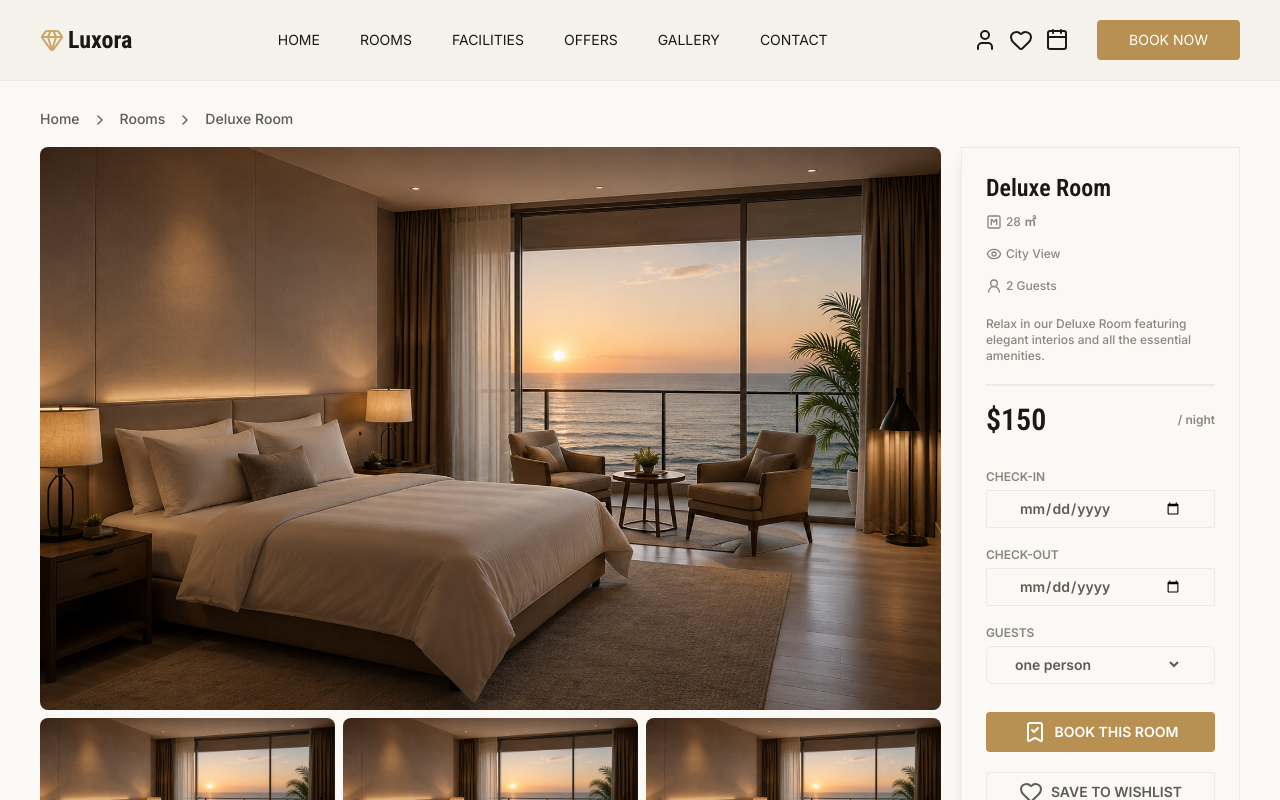
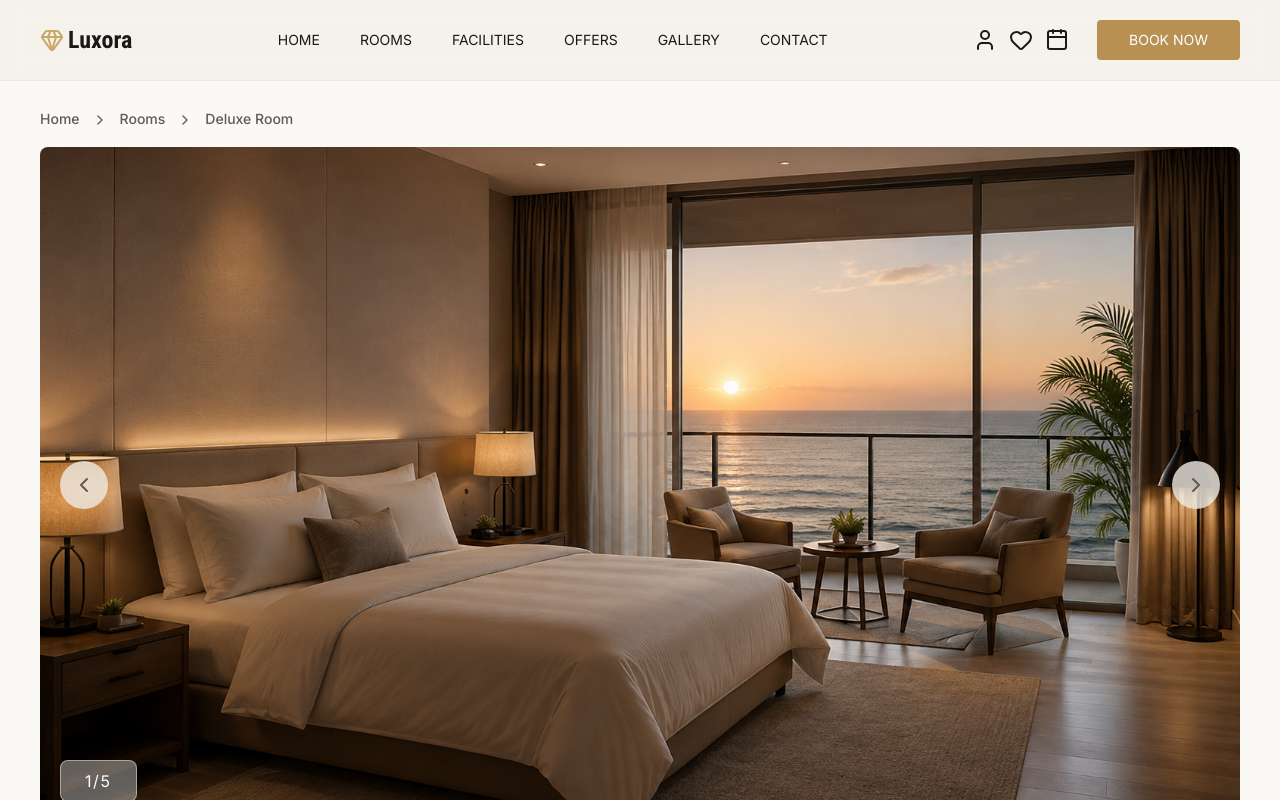
Before and after one commit to FreezyNBE/luxora, a Next.js app: page /rooms/test in a window 1280 px wide. Shown: the top 800 px of the page. Built offline with nearby package versions, Linux system fonts and the light colour scheme.

Commit message:
added slider for images with smooth transition between them

```diff
--- a/app/(pages)/rooms/[slug]/page.tsx
+++ b/app/(pages)/rooms/[slug]/page.tsx
@@ -1,3 +1,4 @@
+import ImageSlider from "@/app/components/core/ImageSlider";
 import { Button, ButtonOutline } from "@/app/components/misc/Button";
 import {
     AlarmClock,
@@ -22,15 +23,13 @@ import {
 
 export default function RoomPage() {
     return (
-        <div className="w-full flex flex-col xl:flex-row gap-5 py-2 overflow-hidden">
+        <div className="w-full flex flex-col 2xl:flex-row gap-5 py-2 overflow-hidden">
             {/* Content Left */}
             <div className="flex flex-col">
                 {/* Sliding images */}
                 <div className="w-full h-full flex flex-col items-center justify-center 2xl:flex-row gap-x-3 overflow-hidden">
                     {/* Big image sliding */}
-                    <div className="w-full h-full">
-                        <img src="/img/hero.png" alt="" className="w-full h-full object-cover rounded-lg" />
-                    </div>
+                    <ImageSlider />
 
                     {/* Small images top-bottom */}
                     <div className="h-full mt-2 2xl:mt-0">
@@ -43,7 +42,7 @@ export default function RoomPage() {
                 </div>
 
                 {/* Informations */}
-                <div className="py-8">
+                <div className="pt-8">
                     <div className="flex flex-col xl:flex-row gap-5">
                         <div className="w-full max-w-4xl">
                             {/* About current item */}
@@ -142,8 +141,8 @@ export default function RoomPage() {
             </div>
 
             {/* Content Right */}
-            <div className="w-full xl:max-w-sm">
-                <div className="border border-border-light shadow-lg p-6">
+            <div className="w-full 2xl:max-w-sm">
+                <div className="border border-border-light shadow-lg rounded-lg p-6">
                     <section className="w-full flex flex-col items-start justify-center">
                         <h1 className="text-2xl font-semibold">Deluxe Room</h1>
                         <div className="flex flex-col 2xl:flex-row gap-x-8 gap-y-2 mt-1">
--- /dev/null
+++ b/app/components/core/ImageSlider.tsx
@@ -0,0 +1,120 @@
+"use client";
+
+import { ChevronLeft, ChevronRight } from "lucide-react";
+import Image from "next/image";
+import { useState } from "react";
+
+type Direction = "next" | "prev";
+
+export default function ImageSlider() {
+    const images = [
+        "/img/hero.png",
+        "https://images.pexels.com/photos/12489187/pexels-photo-12489187.jpeg",
+        "https://images.pexels.com/photos/39040572/pexels-photo-39040572.jpeg",
+        "https://images.pexels.com/photos/34672504/pexels-photo-34672504.jpeg",
+        "https://images.pexels.com/photos/33105840/pexels-photo-33105840.jpeg",
+    ];
+
+    const [currentIndex, setCurrentIndex] = useState(0);
+    const [incomingIndex, setIncomingIndex] = useState<number | null>(null);
+
+    const [direction, setDirection] = useState<Direction>("next");
+
+    const isAnimating = incomingIndex !== null;
+
+    const next = () => {
+        if (isAnimating) return;
+
+        const nextIndex = (currentIndex + 1) % images.length;
+
+        setDirection("next");
+        setIncomingIndex(nextIndex);
+    };
+
+    const previous = () => {
+        if (isAnimating) return;
+
+        const previousIndex = (currentIndex - 1 + images.length) % images.length;
+
+        setDirection("prev");
+        setIncomingIndex(previousIndex);
+    };
+
+    const handleAnimationEnd = () => {
+        if (incomingIndex === null) return;
+
+        setCurrentIndex(incomingIndex);
+        setIncomingIndex(null);
+    };
+
+    return (
+        <div className="relative w-full h-full rounded-lg overflow-hidden">
+            {/* Image container */}
+            <div className="relative aspect-video">
+                {/* Current / Old Image */}
+                <div
+                    className={
+                        isAnimating
+                            ? direction === "next"
+                                ? "image-slide-out-left"
+                                : "image-slide-out-right"
+                            : "absolute inset-0"
+                    }
+                >
+                    <Image
+                        src={images[currentIndex]}
+                        alt={`Image ${currentIndex + 1}`}
+                        fill
+                        className="object-cover"
+                        priority
+                    />
+                </div>
+
+                {/* Incoming / New Image */}
+                {incomingIndex !== null && (
+                    <div
+                        onAnimationEnd={handleAnimationEnd}
+                        className={direction === "next" ? "image-slide-in-right" : "image-slide-in-left"}
+                    >
+                        <Image
+                            src={images[incomingIndex]}
+                            alt={`Image ${incomingIndex + 1}`}
+                            fill
+                            className="object-cover"
+                            priority
+                        />
+                    </div>
+                )}
+
+                <div className="w-full absolute top-1/2 -translate-y-1/2 flex items-center justify-between">
+                    {/* Prev */}
+                    <button
+                        className="flex items-center justify-center ms-5 bg-bg-light/80 p-3 rounded-full text-muted cursor-pointer hover:bg-white hover:text-ink transition-all duration-75 ease-in"
+                        onClick={previous}
+                        disabled={isAnimating}
+                    >
+                        <ChevronLeft />
+                    </button>
+
+                    {/* Next */}
+                    <button
+                        className="flex items-center justify-center me-5 bg-bg-light/80 p-3 rounded-full text-muted cursor-pointer hover:bg-white hover:text-ink transition-all duration-75 ease-in"
+                        onClick={next}
+                        disabled={isAnimating}
+                    >
+                        <ChevronRight />
+                    </button>
+                </div>
+
+                {/* Counting */}
+                <div className="absolute bottom-5 left-5">
+                    <div className="bg-bg-dark/50 border border-border-light/50 rounded-lg px-6 py-2">
+                        <span className="text-white tracking-widest">
+                            {currentIndex + 1}/{images.length}
+                        </span>
+                    </div>
+                </div>
+            </div>
+        </div>
+    );
+}
--- a/app/globals.css
+++ b/app/globals.css
@@ -117,3 +117,67 @@ h4 {
 .link-border {
     @apply border-b-2 border-b-transparent hover:border-b-gold-light hover:text-gold transition-all duration-75 ease-in;
 }
+
+.image-slide-in-right {
+    position: absolute;
+    inset: 0;
+    animation: slideInRight 400ms ease-in-out forwards;
+}
+
+.image-slide-in-left {
+    position: absolute;
+    inset: 0;
+    animation: slideInLeft 400ms ease-in-out forwards;
+}
+
+.image-slide-out-left {
+    position: absolute;
+    inset: 0;
+    animation: slideOutLeft 400ms ease-in-out forwards;
+}
+
+.image-slide-out-right {
+    position: absolute;
+    inset: 0;
+    animation: slideOutRight 400ms ease-in-out forwards;
+}
+
+@keyframes slideInRight {
+    from {
+        transform: translateX(100%);
+    }
+
+    to {
+        transform: translateX(0);
+    }
+}
+
+@keyframes slideInLeft {
+    from {
+        transform: translateX(-100%);
+    }
+
+    to {
+        transform: translateX(0);
+    }
+}
+
+@keyframes slideOutLeft {
+    from {
+        transform: translateX(0);
+    }
+
+    to {
+        transform: translateX(-100%);
+    }
+}
+
+@keyframes slideOutRight {
+    from {
+        transform: translateX(0);
+    }
+
+    to {
+        transform: translateX(100%);
+    }
+}
--- a/next.config.ts
+++ b/next.config.ts
@@ -3,6 +3,9 @@ import type { NextConfig } from "next";
 const nextConfig: NextConfig = {
     /* config options here */
     devIndicators: false,
+    images: {
+        remotePatterns: [new URL("https://images.pexels.com/**")],
+    },
 };
 
 export default nextConfig;
```
